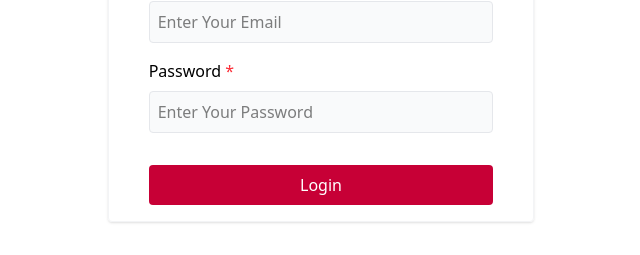
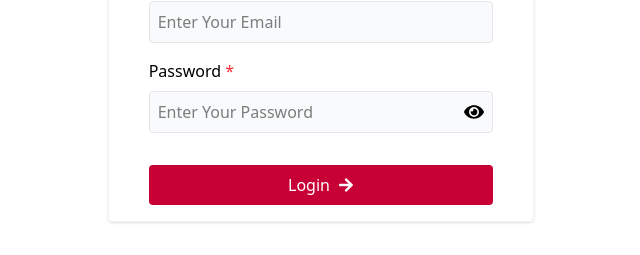
Before and after one commit to augsahil/ecommerce-application, a React app in the folder frontend/: page /login in a window 1280 px wide. Shown: the part 346-601 px from the top of the page, without its empty margins (319-959 px from the left). Built offline with nearby package versions, Linux system fonts and the light colour scheme; the HTML template or start-up script is replaced by a standard one.

Commit message:
login UI complete

```diff
--- a/frontend/package.json
+++ b/frontend/package.json
@@ -12,6 +12,7 @@
   "dependencies": {
     "@reduxjs/toolkit": "^2.11.2",
     "@tailwindcss/vite": "^4.1.18",
+    "clsx": "^2.1.1",
     "react": "^19.2.0",
     "react-dom": "^19.2.0",
     "react-icons": "^5.5.0",
--- /dev/null
+++ b/frontend/src/components/ui/AuthButton.jsx
@@ -0,0 +1,22 @@
+import React from "react";
+import clsx from "clsx";
+import { CgSpinner } from "react-icons/cg";
+import { FaArrowRight } from "react-icons/fa";
+
+const AuthButton = ({ isLoading, text, onClick, className = "" }) => {
+  return (
+    <button
+      type={isLoading ? "button" : "submit"}
+      className={clsx(
+        `w-full bg-rose-700 cursor-pointer text-white py-2 rounded flex flex-wrap items-center justify-center gap-2 hover:bg-rose-800 transition duration-300 ${className}`,
+      )}
+      onClick={onClick}
+      disabled={isLoading}
+    >
+      <span>{text}</span>
+      {isLoading ? <CgSpinner className="animate-spin" /> : <FaArrowRight />}
+    </button>
+  );
+};
+
+export default AuthButton;
--- a/frontend/src/pages/auth/LoginUser/index.jsx
+++ b/frontend/src/pages/auth/LoginUser/index.jsx
@@ -1,6 +1,19 @@
+import { useState } from "react";
+
+import AuthButton from "@/components/ui/AuthButton";
 import Logo from "@/components/ui/Logo";
+import { FaEye, FaEyeSlash } from "react-icons/fa";
 
 const LoginUser = () => {
+  const [isLoading, setIsLoading] = useState(false);
+  const [isHide, setIsHide] = useState(true);
+
+  const handleClick = (e) => {
+    e.preventDefault();
+    console.log("Login clicked");
+    setIsLoading(true);
+  };
+
   return (
     <>
       <div className="min-h-[90vh] flex items-center justify-center">
@@ -34,17 +47,28 @@ const LoginUser = () => {
             <label htmlFor="password">
               Password <span className="text-red-500">*</span>
             </label>
-            <input
-              id="password"
-              type="password"
-              className="w-full p-2 rounded outline-none bg-gray-50 border border-gray-200"
-              placeholder="Enter Your Password"
-            />
+            <div className="w-full p-2 rounded outline-none bg-gray-50 border border-gray-200 flex items-center gap-2">
+              <input
+                id="password"
+                type="password"
+                className="w-full outline-none bg-gray-50"
+                placeholder="Enter Your Password"
+              />
+              <button
+                onClick={() => setIsHide(!isHide)}
+                type="button"
+                className="text-xl"
+              >
+                {isHide ? <FaEye /> : <FaEyeSlash />}
+              </button>
+            </div>
           </div>
           <div className="mt-4">
-            <button className="w-full bg-rose-700 text-white py-2 rounded hover:bg-rose-800 transition duration-300">
-              Login
-            </button>
+            <AuthButton
+              text={"Login"}
+              isLoading={isLoading}
+              onClick={(e) => handleClick(e)}
+            />
           </div>
         </div>
       </div>
```
Also changed, not shown: 1 other file (tests, documents, lock files or other folders).
